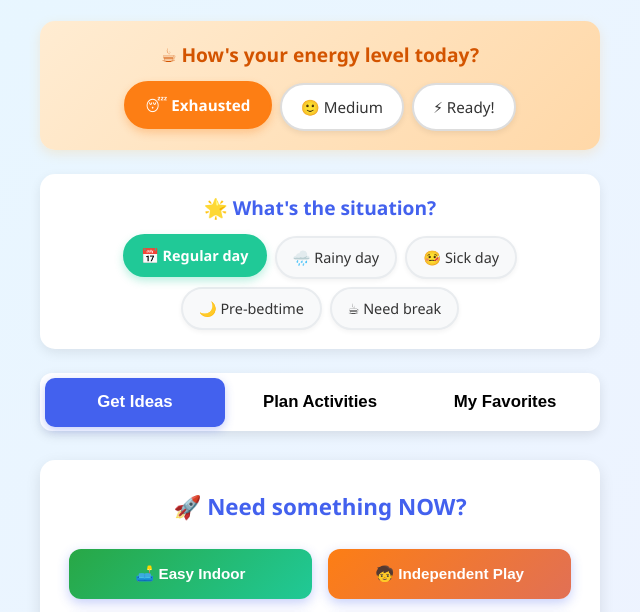
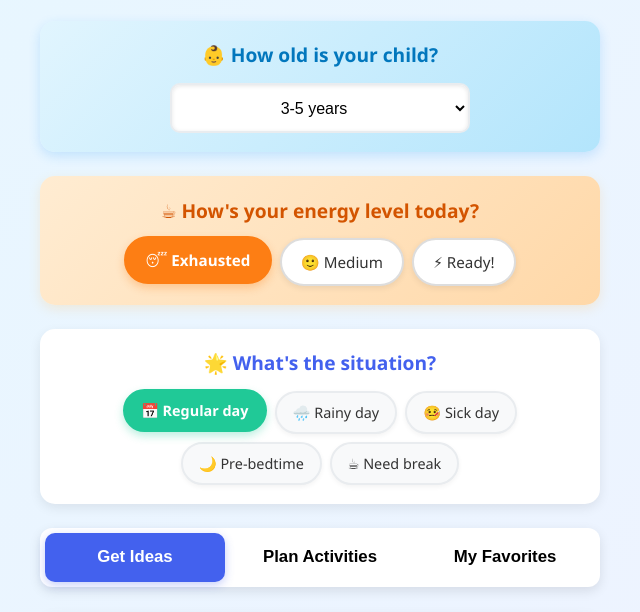
Before and after one commit to izumiberat/Kids-play, a plain HTML site: page index.html in a window 1280 px wide. Shown: the part 90-702 px from the top of the page, without its empty margins (320-960 px from the left). Drawn offline with Linux system fonts and the light colour scheme.

Commit message:
Update index.html

```diff
--- a/index.html
+++ b/index.html
@@ -41,6 +41,37 @@ h1 {
   text-shadow: 1px 1px 2px rgba(0,0,0,0.1);
 }
 
+/* ADD THIS NEW STYLE FOR AGE SELECTOR */
+.age-selector {
+  background: linear-gradient(135deg, #e1f5fe, #b3e5fc);
+  padding: 1.2rem;
+  border-radius: 15px;
+  margin-bottom: 1.5rem;
+  text-align: center;
+  box-shadow: 0 4px 12px rgba(33, 150, 243, 0.2);
+}
+
+.age-selector h3 {
+  margin-bottom: 0.75rem;
+  color: #0277bd;
+  font-size: 1.2rem;
+}
+
+.age-selector select {
+  width: 100%;
+  max-width: 300px;
+  padding: 0.85rem;
+  border: 2px solid #e9ecef;
+  border-radius: 10px;
+  font-size: 1rem;
+  background: white;
+  transition: all 0.3s;
+  box-shadow: inset 0 1px 4px rgba(0,0,0,0.1);
+  text-align: center;
+  margin: 0 auto;
+  display: block;
+}
+
 /* Parent Energy Indicator */
 .energy-check {
   background: linear-gradient(135deg, #ffecd2, #ffd8a8);
@@ -214,12 +245,20 @@ h1 {
   box-shadow: 0 5px 15px rgba(0,0,0,0.1);
   margin-bottom: 2rem;
 }
+/* REMOVE THE AGE SELECTOR FROM THE FORM */
+.compact-form .form-group:first-child {
+  display: none;
+}
 
 .form-row {
   display: grid;
   grid-template-columns: 1fr 1fr;
   gap: 1.2rem;
   margin-bottom: 1.2rem;
+}
+/* ADJUST FORM LAYOUT */
+.form-row:first-child {
+  grid-template-columns: 1fr;
 }
 
 @media (max-width: 480px) {
@@ -858,6 +897,17 @@ input[type="radio"] {
 </head>
 <body>
 <h1>🎮 PlayIdeas Activity Generator</h1>
+<!-- NEW AGE SELECTOR AT TOP -->
+<div class="age-selector">
+  <h3>👶 How old is your child?</h3>
+  <select id="age" onchange="handleAgeChange()">
+    <option value="0-2">0-2 years</option>
+    <option value="3-5" selected>3-5 years</option>
+    <option value="6-8">6-8 years</option>
+    <option value="9-12">9-12 years</option>
+    <option value="12+">12+ years</option>
+  </select>
+</div>
 
 <!-- Parent Energy Check -->
 <div class="energy-check">
```
